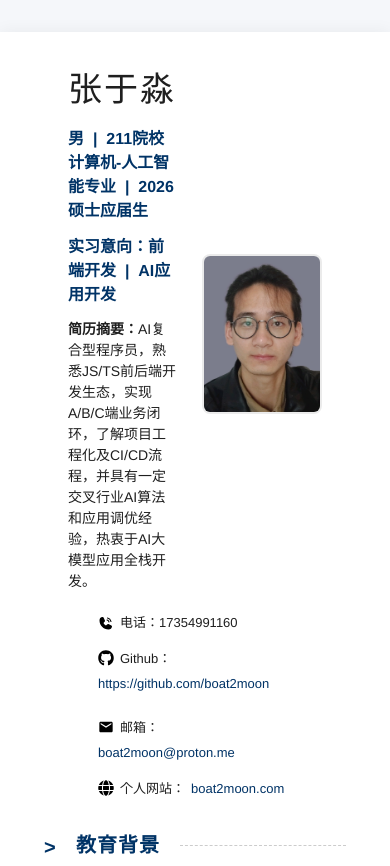
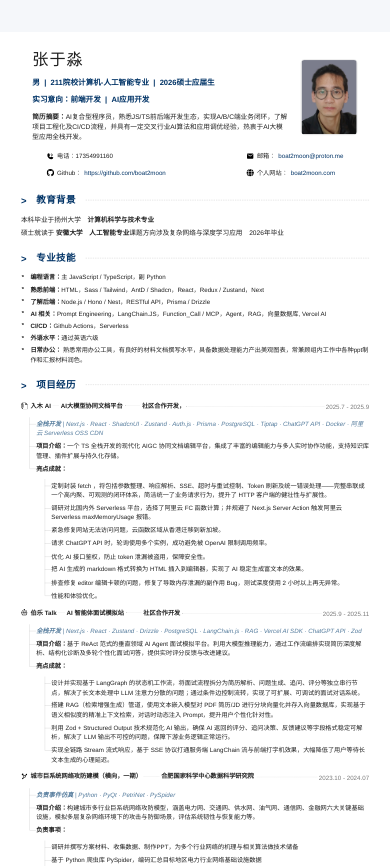
Before and after one commit to boat2moon/boat2moon, a Next.js app: page /resume in a window 390 px wide. Shown: the top 866 px of the page. Built offline with nearby package versions, Linux system fonts and the light colour scheme.

Commit message:
feat: resume layout

```diff
--- a/src/app/resume/page.tsx
+++ b/src/app/resume/page.tsx
@@ -1,5 +1,8 @@
+"use client";
+
 import Image from "next/image";
 import type { CSSProperties } from "react";
+import { useEffect, useRef, useState } from "react";
 
 import { FaGithub } from "react-icons/fa";
 import { FaGlobe } from "react-icons/fa";
@@ -9,7 +12,6 @@ import { BiSolidNetworkChart } from "react-icons/bi";
 import { VscRobot } from "react-icons/vsc";
 import { TfiWrite } from "react-icons/tfi";
 import { GiMedicines } from "react-icons/gi";
-import { FiGithub } from "react-icons/fi";
 
 import styles from "./resume.module.scss";
 
@@ -17,9 +19,58 @@ import styles from "./resume.module.scss";
  * ResumePage 承载完整的个人简历内容，引用独立的 SCSS Module 保持视觉复刻。
  */
 export default function ResumePage() {
+  const mainRef = useRef<HTMLElement>(null);
+  const [scale, setScale] = useState(1);
+  const [height, setHeight] = useState<number | "auto">("auto");
+
+  useEffect(() => {
+    const handleResize = () => {
+      if (mainRef.current) {
+        const targetWidth = 820; // 简历固定宽度
+        const screenWidth = window.innerWidth;
+        const newScale = screenWidth < targetWidth ? screenWidth / targetWidth : 1;
+
+        setScale(newScale);
+
+        // 更新高度以消除 transform 缩放后的底部空白
+        // 使用 scrollHeight 获取完整高度
+        if (newScale < 1) {
+          setHeight(mainRef.current.scrollHeight * newScale);
+        } else {
+          setHeight("auto");
+        }
+      }
+    };
+
+    // 监听窗口大小变化
+    window.addEventListener("resize", handleResize);
+    // 监听内容变化（如图片加载）可能导致的高度变化
+    const resizeObserver = new ResizeObserver(handleResize);
+    if (mainRef.current) {
+      resizeObserver.observe(mainRef.current);
+    }
+
+    // 初始化
+    handleResize();
+
+    return () => {
+      window.removeEventListener("resize", handleResize);
+      resizeObserver.disconnect();
+    };
+  }, []);
+
   return (
     <div className={styles.resumePage}>
-      <main className={styles.main}>
+      <div style={{ height: height, overflow: "hidden" }}>
+        <main
+          ref={mainRef}
+          className={styles.main}
+          style={{
+            transform: `scale(${scale})`,
+            marginLeft: scale < 1 ? 0 : "auto",
+            marginRight: scale < 1 ? 0 : "auto",
+          }}
+        >
           <header className={styles.header}>
             <div>
               <h1>张于淼</h1>
@@ -192,15 +243,17 @@ export default function ResumePage() {
                         Server Action 触发阿里云 Serverless maxMemoryUsage 报错。
                       </li>
                       <li>紧急修复网站无法访问问题，云函数区域从香港迁移到新加坡。</li>
-                    <li>请求 ChatGPT API 时，轮询使用多个实例，成功避免被 OpenAI 限制调用频率。</li>
+                      <li>
+                        请求 ChatGPT API 时，轮询使用多个实例，成功避免被 OpenAI 限制调用频率。
+                      </li>
                       <li>优化 AI 接口鉴权，防止 token 泄漏被盗用，保障安全性。</li>
                       <li>
                         把 AI 生成的 markdown 格式转换为 HTML 插入到编辑器，实现了 AI
                         稳定生成富文本的效果。
                       </li>
                       <li>
-                      排查修复 editor 编辑卡顿的问题，修复了导致内存泄漏的副作用 Bug，测试深度使用 2
-                      小时以上再无异常。
+                        排查修复 editor 编辑卡顿的问题，修复了导致内存泄漏的副作用 Bug，测试深度使用
+                        2 小时以上再无异常。
                       </li>
                       <li>性能和体验优化。</li>
                     </ul>
@@ -231,8 +284,8 @@ export default function ResumePage() {
                   <li>
                     <div className={styles.node}>
                       <span className={styles.nodeTags}>
-                      <strong>全栈开发</strong> | Next.js · React · Zustand · Drizzle · PostgreSQL ·
-                      LangChain.js · RAG · Vercel AI SDK · ChatGPT API · Zod
+                        <strong>全栈开发</strong> | Next.js · React · Zustand · Drizzle · PostgreSQL
+                        · LangChain.js · RAG · Vercel AI SDK · ChatGPT API · Zod
                       </span>
                     </div>
                   </li>
@@ -252,7 +305,8 @@ export default function ResumePage() {
                       <li>
                         设计并实现基于 LangGraph
                         的状态机工作流，将面试流程拆分为简历解析、问题生成、追问、评分等独立串行节点，解决了长文本处理中
-                      LLM 注意力分散的问题；通过条件边控制流转，实现了可扩展、可调试的面试对话系统。
+                        LLM
+                        注意力分散的问题；通过条件边控制流转，实现了可扩展、可调试的面试对话系统。
                       </li>
                       <li>
                         搭建 RAG（检索增强生成）管道，使用文本嵌入模型对 PDF 简历/JD
@@ -388,8 +442,8 @@ export default function ResumePage() {
                 Systems 在投，并曾在第二十届全国网络科学与工程论坛做分组报告。
               </li>
               <li>
-              <strong>论文2：</strong>《When, Where, and What: A Graph Reservoir Computing Framework
-              for Spatiotemporal Power Grid Disturbance
+                <strong>论文2：</strong>《When, Where, and What: A Graph Reservoir Computing
+                Framework for Spatiotemporal Power Grid Disturbance
                 Monitoring》，一种解决有限观测下电网扰动监测“何时-何处-何事”问题的一体化协同AI计算方案，一区Top期刊
                 IEEE Transactions on Industrial Informatics 在投。
               </li>
@@ -411,5 +465,6 @@ export default function ResumePage() {
         </section> */}
         </main>
       </div>
+    </div>
   );
 }
--- a/src/app/resume/resume.module.scss
+++ b/src/app/resume/resume.module.scss
@@ -14,11 +14,12 @@
 }
 
 .main {
-  max-width: 820px;
+  width: 820px;
   margin: 0 auto;
   background: #fff;
   padding: 32px 44px 48px;
   box-shadow: 0 0 16px rgba(0, 0, 0, 0.06);
+  transform-origin: top left;
 }
 
 .header {
```
Lines whose indentation alone changed are shown as unchanged.
